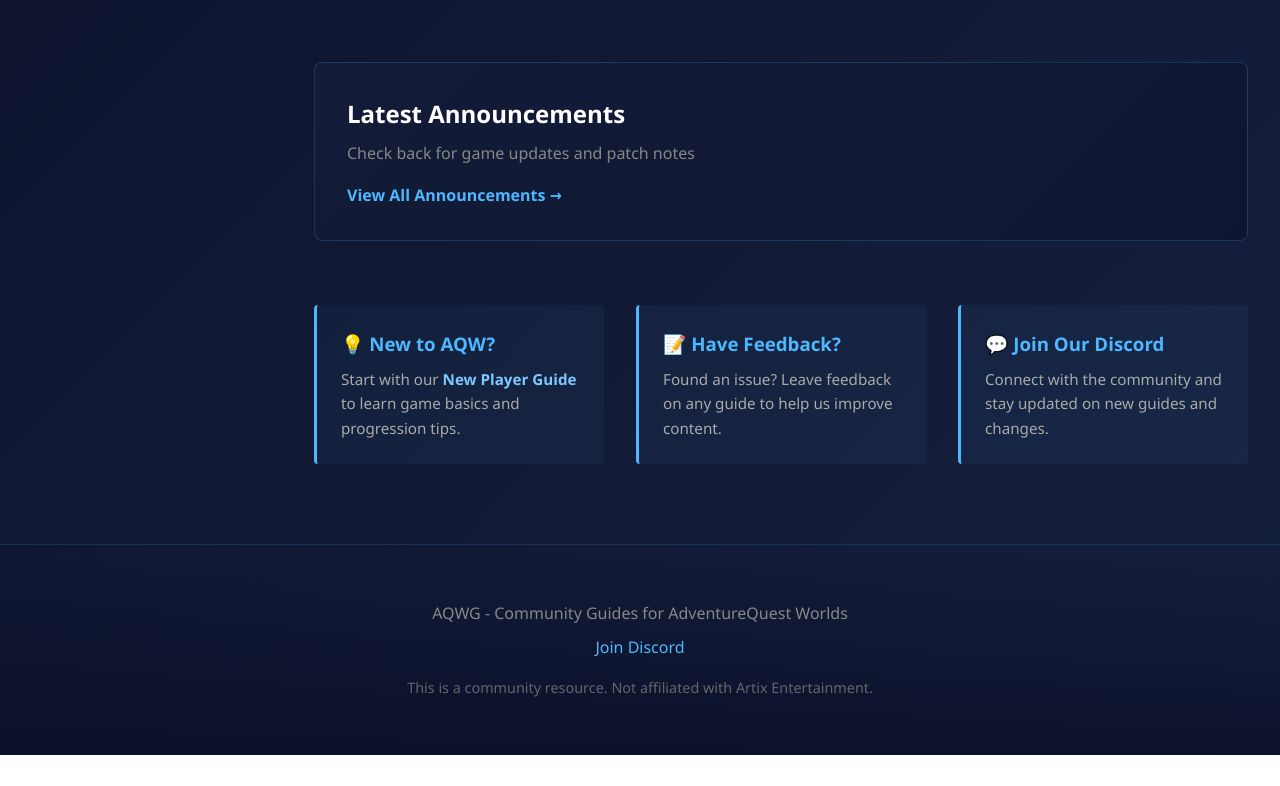
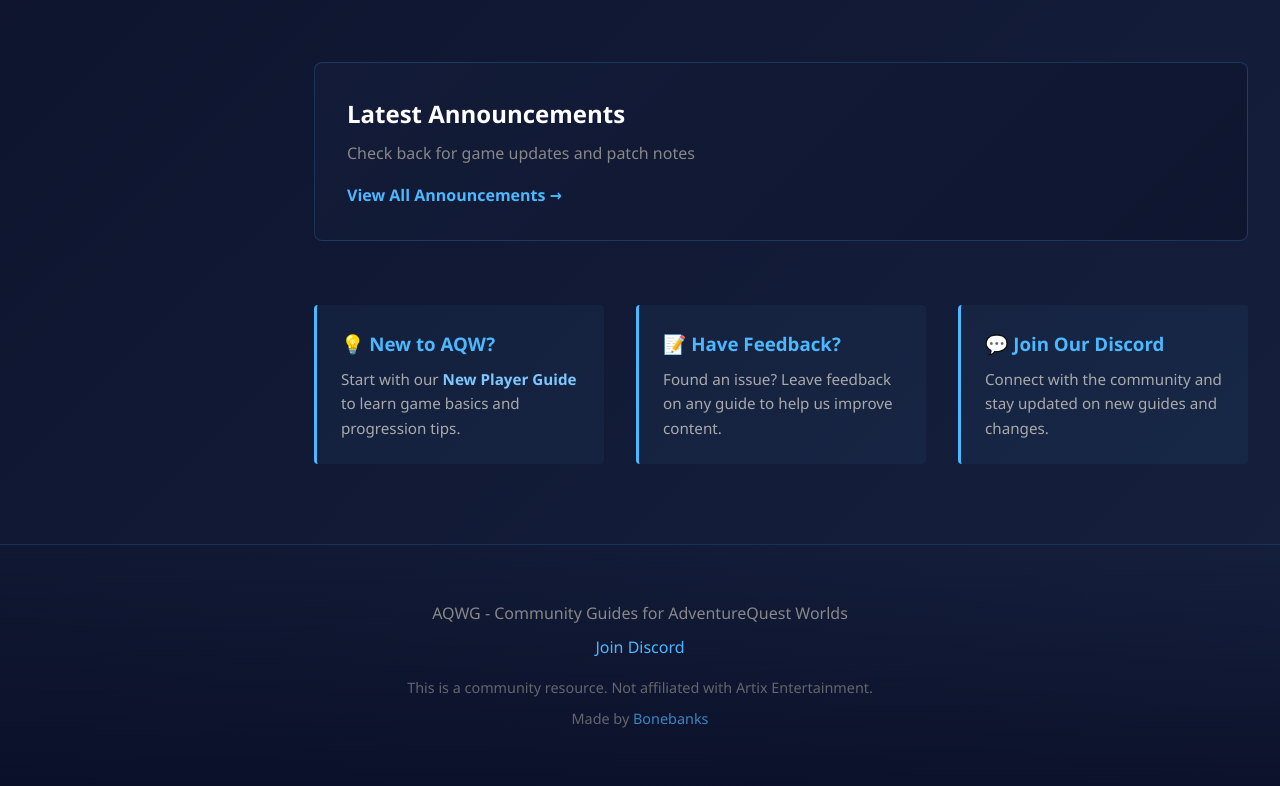
Before and after one commit to tadakuro/aqwg, a Next.js app: page / in a window 1280 px wide. Shown: the part 1009-1795 px from the top of the page. Before the commit the page ends 1764 px from the top, so only its background shows below. Built offline with nearby package versions, Linux system fonts and the light colour scheme.

Commit message:
Update layout.tsx

```diff
--- a/app/layout.tsx
+++ b/app/layout.tsx
@@ -53,10 +53,7 @@
                 <Link href="/farming-list">Farming List</Link>
                 <Link href="/acronyms">Acronyms</Link>
 
-                <hr />
 
-                <h3>Admin</h3>
-                <Link href="/admin">Dashboard</Link>
               </nav>
             </aside>
 
@@ -69,6 +66,7 @@
               <Link
                 href={process.env.NEXT_PUBLIC_DISCORD_INVITE ?? '#'}
                 target="_blank"
+                rel="noopener noreferrer"
               >
                 Join Discord
               </Link>
@@ -76,6 +74,12 @@
             <p style={{ fontSize: '0.9em', marginTop: '1rem', opacity: 0.7 }}>
               This is a community resource. Not affiliated with Artix Entertainment.
             </p>
+            <p style={{ fontSize: '0.9em', marginTop: '0.5rem', opacity: 0.7 }}>
+              Made by{' '}
+              <Link href="https://discord.com/users/446632814495137792" target="_blank" rel="noopener noreferrer">
+                Bonebanks
+              </Link>
+            </p>
           </footer>
         </div>
       </body>
```
